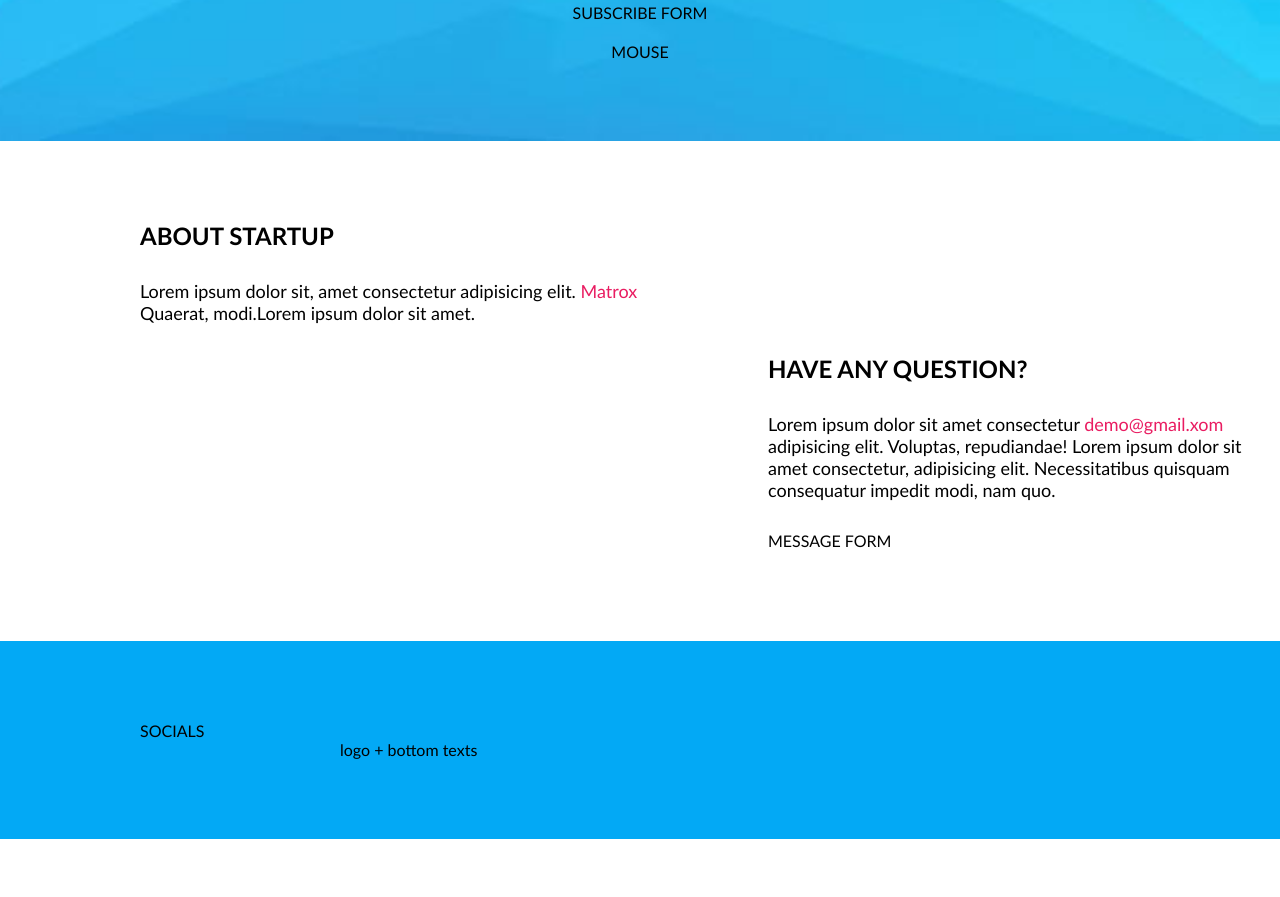
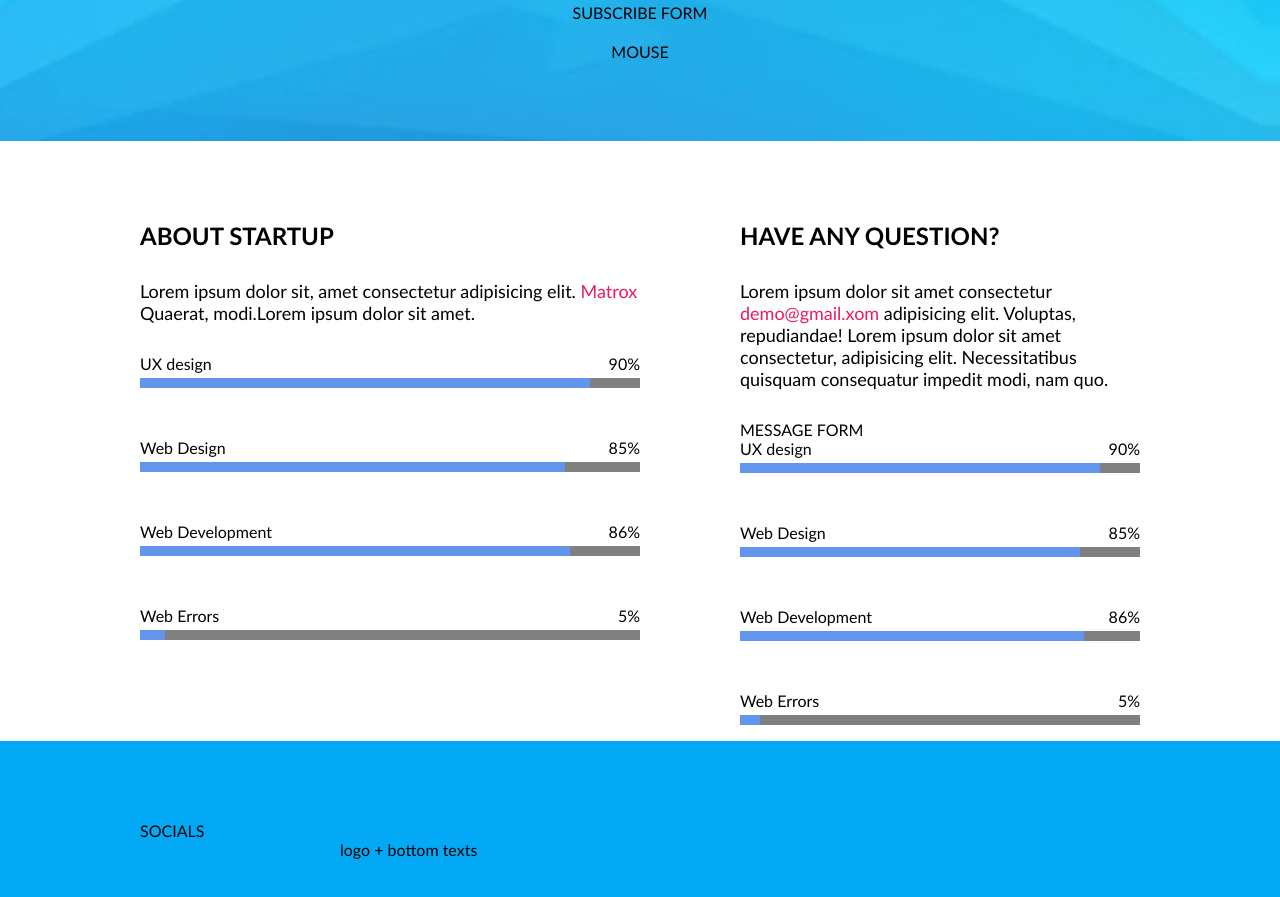
Before and after one commit to dkeparute/6-coming-soon, a website: page index.html in a window 1280 px wide. Shown: the part 710-1607 px from the top of the page. Before the commit the page ends 1549 px from the top, so only its background shows below. Drawn offline with Linux system fonts and the light colour scheme.

Commit message:
Progress-bars rendering

```diff
--- a/JavaScript/components/progress-bar/ProgressBars.js
+++ b/JavaScript/components/progress-bar/ProgressBars.js
@@ -1,6 +1,27 @@
 class ProgressBars {
-    constructor() {
-        console.log('running...');
+    constructor(selector, data) {
+        this.selector = selector;
+        this.data = data;
+    }
+    render() {
+
+        let HTML = '';
+
+        for (let i = 0; i < this.data.length; i++) {
+            const item = this.data[i];
+
+            HTML += `<div class="progress-bar">
+                        <div class="top">
+                            <div class="label">${item.label}</div>
+                            <div class="value">${item.value}%</div>
+                        </div>
+                        <div class="bottom">
+                            <div class="progress" style="width: ${item.value}%;"></div>
+                        </div>
+                    </div>`;
+        }
+        const DOM = document.querySelector(this.selector);
+        DOM.innerHTML += HTML;
     }
 }
 
--- a/JavaScript/main.js
+++ b/JavaScript/main.js
@@ -1,4 +1,8 @@
 import { ProgressBars } from "./components/progress-bar/ProgressBars.js";
+import { progressBarData } from "./data/progressBarData.js";
 
-const pb = new ProgressBars();
-console.log(pb);
+const pb = new ProgressBars('.left-column', progressBarData);
+pb.render();
+
+const pb2 = new ProgressBars('.right-column', progressBarData);
+pb2.render();
--- a/index.html
+++ b/index.html
@@ -41,38 +41,12 @@
             </div>
         </div>
     </div>
-    <main class="container" style="height:500px;">
+    <main class="container" style="height:600px;">
         <div class="row">
             <div class="left-column">
                 <h2 class="section-title">About startup</h2>
                 <p class="section-description">Lorem ipsum dolor sit, amet consectetur adipisicing elit. <a href="#">Matrox</a> Quaerat, modi.Lorem ipsum dolor sit amet.</p>
-                <!-- <div class="progress-bar">
-                    <div class="top">
-                        <div class="label">UX Design</div>
-                        <div class="value">90%</div>
-                    </div>
-                    <div class="bottom">
-                        <div class="progress" style="width: 90%;"></div>
-                    </div>
-                </div>
-                <div class="progress-bar">
-                    <div class="top">
-                        <div class="label">Web Design</div>
-                        <div class="value">85%</div>
-                    </div>
-                    <div class="bottom">
-                        <div class="progress" style="width: 85%;"></div>
-                    </div>
-                </div>
-                <div class="progress-bar">
-                    <div class="top">
-                        <div class="label">Web Development</div>
-                        <div class="value">86%</div>
-                    </div> -->
-                    <div class="bottom">
-                        <div class="progress" style="width: 86%;"></div>
-                    </div>
-                </div>
+
             </div>
             <div class="right-column">
                 <h2 class="section-title">Have any question?</h2>
```
